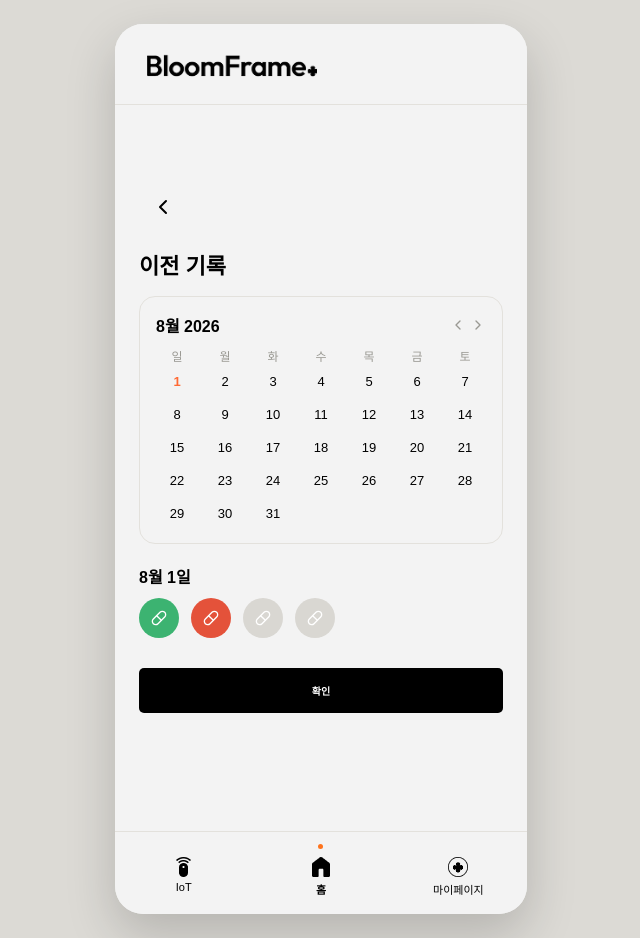
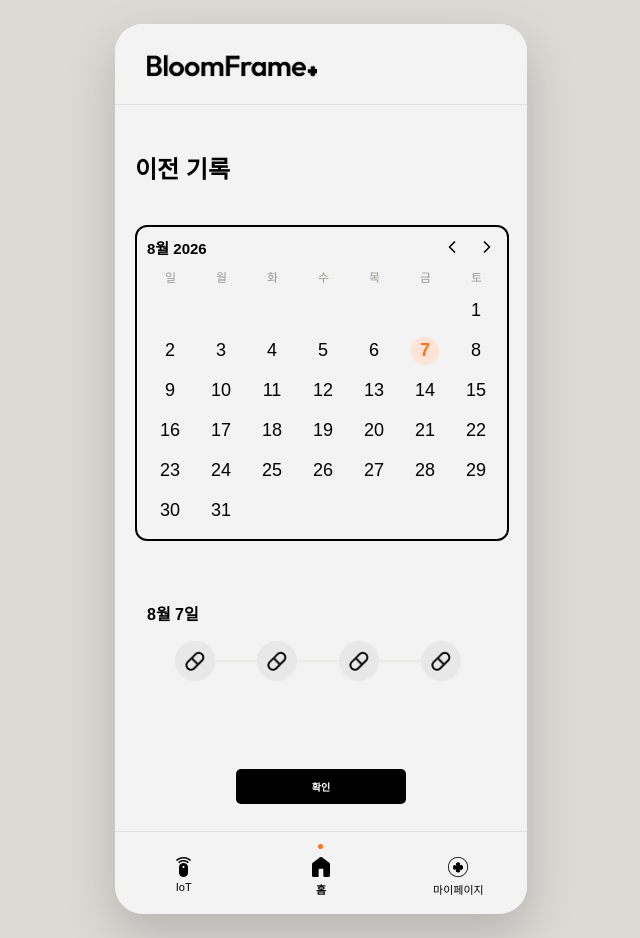
Before and after one commit to EUNS0O/BloomFrame-FRONT-END, a React (Vite) app: page /home/history in a window 1280 px wide. Shown: the whole page, without its empty margins (319-959 px from the left). Built offline with nearby package versions, Linux system fonts and the light colour scheme; a web font is replaced by a local one.

Commit message:
이전 기록 화면 완성

```diff
--- a/src/components/common/BottomButton.jsx
+++ b/src/components/common/BottomButton.jsx
@@ -3,12 +3,14 @@ import React from "react";
 // Frame(전체 프레임)의 position:relative를 기준으로 절대 위치 고정합니다.
 // 콘텐츠 길이와 무관하게 프레임 바닥에서 항상 같은 거리(bottom)에 위치합니다.
 //
-// variant 두 종류를 고정값으로 관리합니다:
-// - "low"  : 회원 정보 입력 / 약 정보 / 알림·복용 시간 설정 등 대부분의 화면
-// - "high" : 로그인(하단 탭바가 있는 화면), 알람 설정(시간 선택) 등 더 위쪽에 오는 화면
+// variant 세 종류를 고정값으로 관리합니다:
+// - "low"    : 회원 정보 입력 / 약 정보 / 알림·복용 시간 설정 등 대부분의 화면
+// - "medium" : 이전 기록(BottomNav 있는 화면인데 low보다는 위, high보다는 아래)
+// - "high"   : 로그인(하단 탭바가 있는 화면), 알람 설정(시간 선택) 등 더 위쪽에 오는 화면
 export const BOTTOM_OFFSET = {
   low: 55,
-  high: 170,
+  medium: 100,
+  high: 110,
 };
 
 export function BottomButton({ children, width = 170, variant = "low" }) {
--- a/src/pages/History.jsx
+++ b/src/pages/History.jsx
@@ -1,77 +1,125 @@
 import React, { useState } from "react";
 import { useNavigate } from "react-router-dom";
-import { ChevronLeft, ChevronRight, Pill } from "lucide-react";
+import { ChevronLeft, ChevronRight } from "lucide-react";
+import { useApp } from "../context/AppContext";
 import { C } from "../styles/tokens";
 import { TopBar } from "../components/common/Layout";
-import { BackHeader } from "../components/common/BackHeader";
 import { Btn } from "../components/common/Controls";
+import { BottomButton } from "../components/common/BottomButton";
 import { BottomNav } from "../components/common/BottomNav";
+import medicineIconGreen from "../assets/medicine_icon_green.png";
+import medicineIconRed from "../assets/medicine_icon_red.png";
+import medicineIconSmall from "../assets/medicine_icon_small.png";
+import gymIconSmall from "../assets/gym_icon_small.png";
 
-const TODAY = 1;
+const PENDING_ICON = { med: medicineIconSmall, exercise: gymIconSmall, other: medicineIconSmall };
+const WEEKDAYS = ["일", "월", "화", "수", "목", "금", "토"];
+const WEEKS_IN_GRID = 6;
 
-// 날짜별 mock 기록 (실제 연동 시 GET /api/verifications 결과로 대체)
 const MOCK_RECORDS = {
-  1: ["done", "missed", "pending", "pending"],
-  5: ["done", "done", "done", "missed"],
-  12: ["missed", "missed", "pending", "pending"],
+  "2026-8-1": ["done", "missed", "pending", "pending"],
+  "2026-8-5": ["done", "done", "done", "missed"],
+  "2026-8-12": ["missed", "missed", "pending", "pending"],
 };
+
+const today = new Date();
 
 export default function History() {
   const navigate = useNavigate();
-  const [selectedDay, setSelectedDay] = useState(TODAY);
-  const record = MOCK_RECORDS[selectedDay] || ["pending", "pending", "pending", "pending"];
+  const { data } = useApp();
+
+  const [viewYear, setViewYear] = useState(today.getFullYear());
+  const [viewMonth, setViewMonth] = useState(today.getMonth());
+  const [selected, setSelected] = useState({ year: today.getFullYear(), month: today.getMonth(), day: today.getDate() });
+
+  const goPrevMonth = () => {
+    if (viewMonth === 0) { setViewYear((y) => y - 1); setViewMonth(11); }
+    else setViewMonth((m) => m - 1);
+  };
+  const goNextMonth = () => {
+    if (viewMonth === 11) { setViewYear((y) => y + 1); setViewMonth(0); }
+    else setViewMonth((m) => m + 1);
+  };
+
+  const daysInMonth = new Date(viewYear, viewMonth + 1, 0).getDate();
+  const firstWeekday = new Date(viewYear, viewMonth, 1).getDay();
+  const totalCells = WEEKS_IN_GRID * 7;
+
+  const recordKey = `${selected.year}-${selected.month + 1}-${selected.day}`;
+  const record = MOCK_RECORDS[recordKey] || ["pending", "pending", "pending", "pending"];
+
+  const allTypes = [];
+  data.categories.forEach((c) => c.times.forEach(() => allTypes.push(c.type)));
+  const iconData = record.map((status, i) => ({
+    status,
+    type: allTypes[i] || "med",
+  }));
 
   return (
     <>
       <TopBar />
-      <div style={{ flex: 1, padding: "20px 24px", overflowY: "auto" }}>
-        <BackHeader />
-        <div style={{ fontSize: 22, fontWeight: 800, marginBottom: 16 }}>이전 기록</div>
-        <div style={{ border: `1px solid ${C.grayLine}`, borderRadius: 16, padding: 16, marginBottom: 20 }}>
-          <div style={{ display: "flex", alignItems: "center", justifyContent: "space-between", marginBottom: 10 }}>
-            <div style={{ fontWeight: 700 }}>8월 2026</div>
-            <div style={{ display: "flex", gap: 4, color: C.gray }}>
-              <ChevronLeft size={16} style={{ cursor: "pointer" }} />
-              <ChevronRight size={16} style={{ cursor: "pointer" }} />
+      <div style={{ flex: 1, padding: "20px 20px 100px", overflowY: "auto" }}>
+        <div style={{ fontSize: 24, fontWeight: 800, marginTop: 25, marginBottom: 16 }}>이전 기록</div>
+
+        <div style={{ border: `2px solid ${C.black}`, borderRadius: 12, padding: 10, marginBottom: 40, width: "94%", margin: "40px auto 60px" }}>
+          <div style={{ display: "flex", alignItems: "center", justifyContent: "space-between", marginBottom: 8 }}>
+            <span style={{ fontWeight: 600, fontSize: 15 }}>{viewMonth + 1}월 {viewYear}</span>
+            <div style={{ display: "flex", gap: 15, color: C.black }}>
+              <ChevronLeft size={20} style={{ cursor: "pointer" }} onClick={goPrevMonth} />
+              <ChevronRight size={20} style={{ cursor: "pointer" }} onClick={goNextMonth} />
             </div>
           </div>
-          <div style={{ display: "grid", gridTemplateColumns: "repeat(7,1fr)", gap: 6, fontSize: 12, color: C.gray, textAlign: "center", marginBottom: 4 }}>
-            {["일", "월", "화", "수", "목", "금", "토"].map((d) => <div key={d}>{d}</div>)}
+          <div style={{ display: "grid", gridTemplateColumns: "repeat(7, 47px)", width: "max-content", margin: "10px 0 8px", gap: 4, fontSize: 12, color: C.gray, textAlign: "center" }}>
+            {WEEKDAYS.map((d) => <div key={d}>{d}</div>)}
           </div>
-          <div style={{ display: "grid", gridTemplateColumns: "repeat(7,1fr)", gap: 6, fontSize: 13, textAlign: "center" }}>
-            {Array.from({ length: 31 }, (_, i) => {
-              const day = i + 1;
-              const isToday = day === TODAY;
-              const isSelected = day === selectedDay;
+          <div style={{ display: "grid", gridTemplateColumns: "repeat(7, 47px)", width: "max-content", margin: "0 8px 0", gap: 4, fontSize: 18, textAlign: "center" }}>
+            {Array.from({ length: totalCells }, (_, idx) => {
+              const day = idx - firstWeekday + 1;
+              if (day < 1 || day > daysInMonth) {
+                return <div key={`blank-${idx}`} style={{ width: 30, aspectRatio: "1 / 1.2" }} />;
+              }
+              const isToday = viewYear === today.getFullYear() && viewMonth === today.getMonth() && day === today.getDate();
+              const isSelected = viewYear === selected.year && viewMonth === selected.month && day === selected.day;
               return (
                 <div
                   key={day}
-                  onClick={() => setSelectedDay(day)}
-                  style={{
-                    padding: "6px 0", borderRadius: 8, cursor: "pointer",
-                    background: isSelected && !isToday ? C.black : "transparent",
-                    color: isSelected && !isToday ? "#fff" : isToday ? C.orange : C.black,
-                    fontWeight: isToday || isSelected ? 700 : 400,
-                  }}
+                  onClick={() => setSelected({ year: viewYear, month: viewMonth, day })}
+                  style={{ width: 30, aspectRatio: "1 / 1.2", display: "flex", alignItems: "center", justifyContent: "center", cursor: "pointer" }}
                 >
-                  {day}
+                  <div
+                    style={{
+                      width: 28, height: 28, borderRadius: "50%",
+                      display: "flex", alignItems: "center", justifyContent: "center",
+                      background: isToday ? C.orangeSoft : isSelected ? C.black : "transparent",
+                      color: isToday ? "#FE731C" : isSelected ? "#fff" : C.black,
+                      fontWeight: isToday || isSelected ? 700 : 400,
+                    }}
+                  >
+                    {day}
+                  </div>
                 </div>
               );
             })}
           </div>
         </div>
-        <div style={{ fontWeight: 700, marginBottom: 10 }}>8월 {selectedDay}일</div>
-        <div style={{ display: "flex", gap: 12, marginBottom: 30 }}>
-          {record.map((s, i) => {
-            const color = { done: "#3CB371", missed: "#E4523A", pending: "#D9D7D2" }[s];
-            return (
-              <div key={i} style={{ width: 40, height: 40, borderRadius: "50%", background: color, display: "flex", alignItems: "center", justifyContent: "center" }}>
-                <Pill size={16} color="#fff" />
-              </div>
-            );
+
+        <div style={{ fontWeight: 700, marginBottom: 16, marginLeft: 12 }}>{selected.month + 1}월 {selected.day}일</div>
+        <div style={{ position: "relative", display: "flex", alignItems: "center", gap: 42, marginLeft: 40, marginBottom: 30, width: "max-content" }}>
+          {iconData.length > 1 && (
+            <div style={{ position: "absolute", left: 40, right: 40, top: "50%", transform: "translateY(-50%)", height: 1, background: C.grayLine, zIndex: 0 }} />
+          )}
+          {iconData.map((d, i) => {
+            let icon;
+            if (d.status === "done") icon = medicineIconGreen;
+            else if (d.status === "missed") icon = medicineIconRed;
+            else icon = PENDING_ICON[d.type] || medicineIconSmall;
+            return <img key={i} src={icon} alt="" style={{ width: 40, height: 40, position: "relative", zIndex: 1, display: "block", flexShrink: 0 }} />;
           })}
         </div>
-        <Btn onClick={() => navigate(-1)}>확인</Btn>
+
+        <BottomButton variant="high">
+          <Btn onClick={() => navigate(-1)} padding="10px 14px">확인</Btn>
+        </BottomButton>
       </div>
       <BottomNav />
     </>
```
